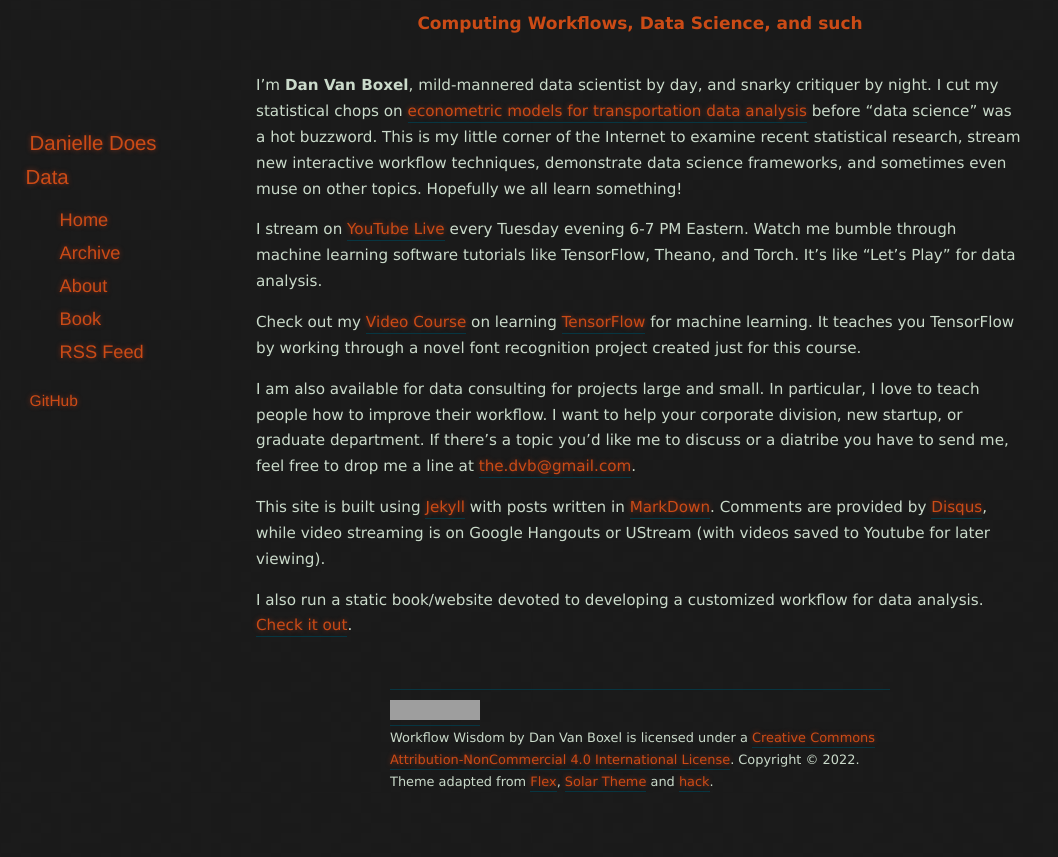
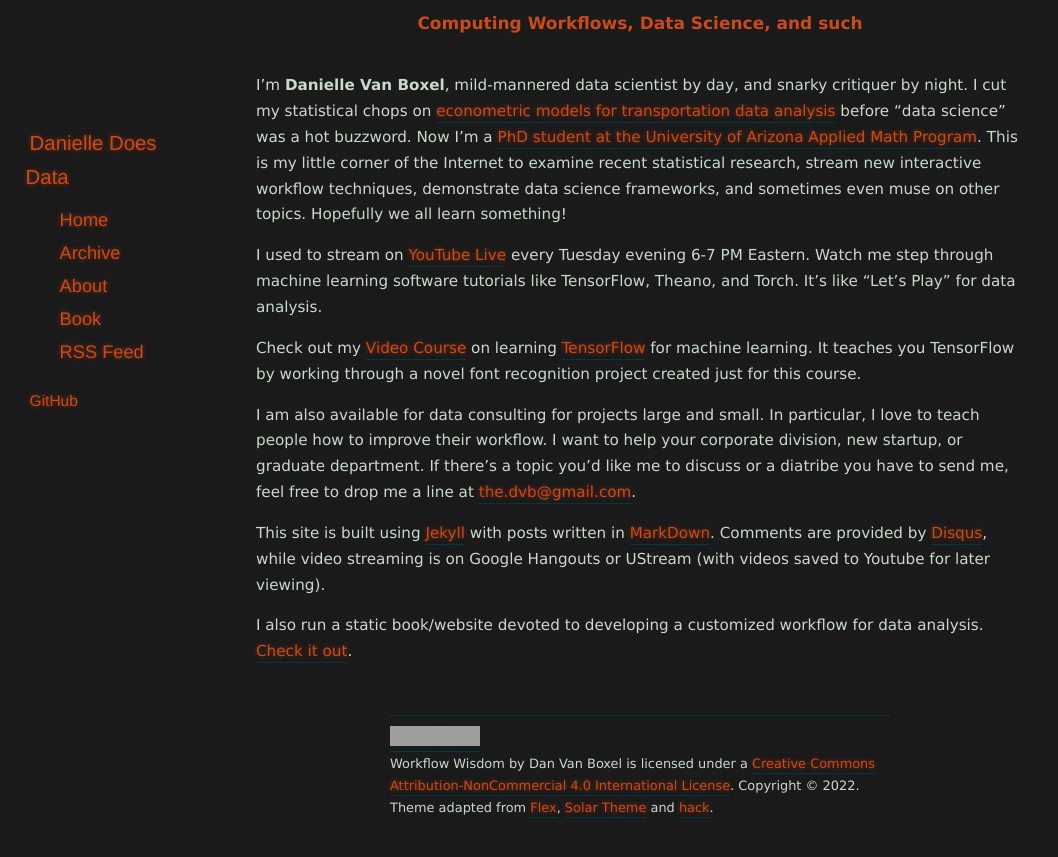
Before and after one commit to dvbuntu/wisdom, a Jekyll site: the page built from about/index.markdown, in a window 1280 px wide. Shown: the top 857 px of the page, without its empty margins (0-1058 px from the left). Built offline with Jekyll 4.4.1, drawn with Linux system fonts in a browser that asks for light colours; nearby versions of some CDN libraries; Markdown is read by kramdown in place of the engine named in the settings; grey boxes are pictures that could not be loaded.

Commit message:
Update index.markdown

```diff
--- a/about/index.markdown
+++ b/about/index.markdown
@@ -3,9 +3,9 @@
 title: About
 ---
 
-I'm **Dan Van Boxel**, mild-mannered data scientist by day, and snarky critiquer by night.  I cut my statistical chops on [econometric models for transportation data analysis](https://engineering.purdue.edu/~flm/CE614%2813%29.htm) before "data science" was a hot buzzword.  This is my little corner of the Internet to examine recent statistical research, stream new interactive workflow techniques, demonstrate data science frameworks, and sometimes even muse on other topics.  Hopefully we all learn something!
+I'm **Danielle Van Boxel**, mild-mannered data scientist by day, and snarky critiquer by night.  I cut my statistical chops on [econometric models for transportation data analysis](https://engineering.purdue.edu/~flm/CE614%2813%29.htm) before "data science" was a hot buzzword.  Now I'm a [PhD student at the University of Arizona Applied Math Program](https://appliedmath.arizona.edu/person/danielle-van-boxel).  This is my little corner of the Internet to examine recent statistical research, stream new interactive workflow techniques, demonstrate data science frameworks, and sometimes even muse on other topics.  Hopefully we all learn something!
 
-I stream on [YouTube Live](http://www.youtube.com/c/DanVanBoxel/live) every Tuesday evening 6-7 PM Eastern.  Watch me bumble through machine learning software tutorials like TensorFlow, Theano, and Torch.  It's like "Let's Play" for data analysis.
+I used to stream on [YouTube Live](http://www.youtube.com/c/DanVanBoxel/live) every Tuesday evening 6-7 PM Eastern.  Watch me step through machine learning software tutorials like TensorFlow, Theano, and Torch.  It's like "Let's Play" for data analysis.
 
 Check out my [Video Course](https://www.packtpub.com/big-data-and-business-intelligence/deep-learning-tensorflow-video) on learning [TensorFlow](https://www.tensorflow.org/) for machine learning.  It teaches you TensorFlow by working through a novel font recognition project created just for this course.
 
```
